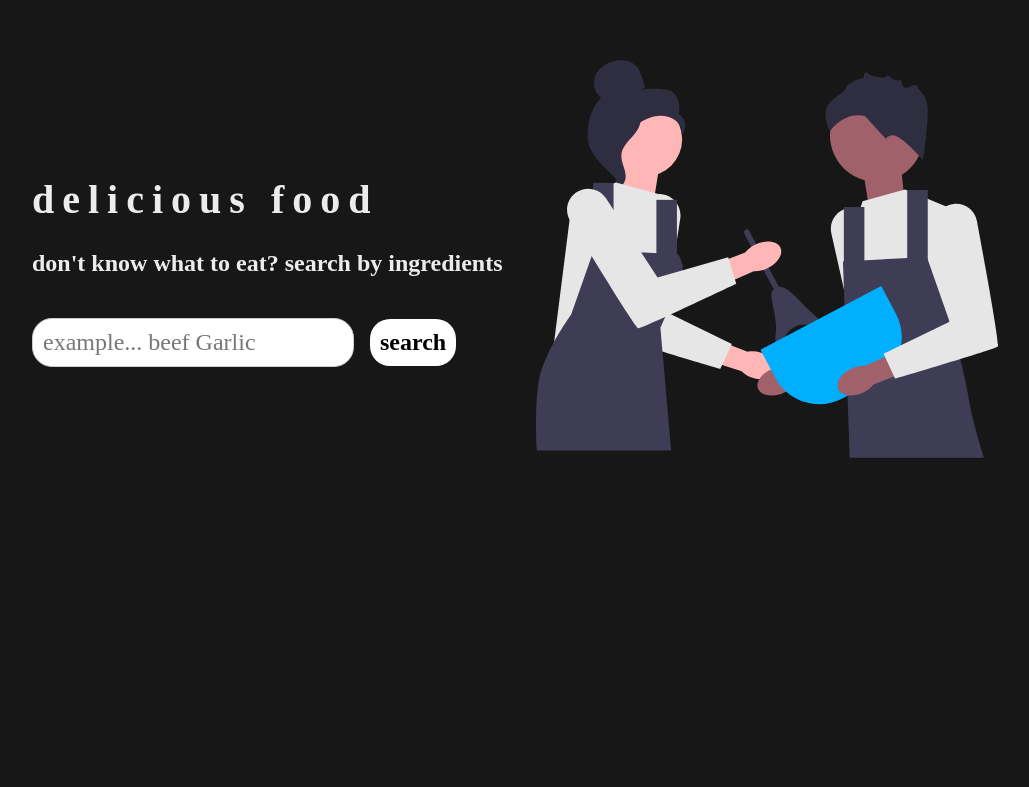
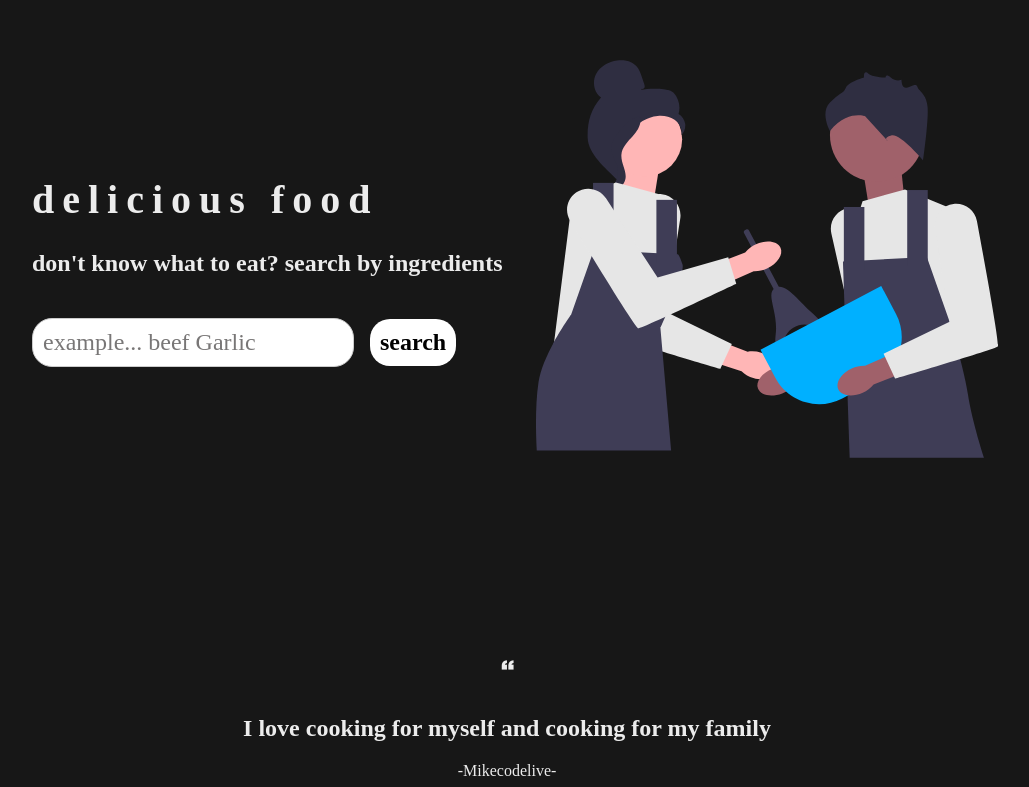
Before and after one commit to Mike-codelive/Recipe-Search-App, an Angular app: page / in a window 1280 px wide. Shown: the part 165-952 px from the top of the page, without its empty margins (133-1162 px from the left). Before the commit the page ends 800 px from the top, so only its background shows below. Built offline with nearby package versions, Linux system fonts and the light colour scheme.

Commit message:
Footer section

```diff
--- a/src/app/app.component.html
+++ b/src/app/app.component.html
@@ -1 +1,3 @@
-<app-header></app-header> <app-recipes></app-recipes>
+<app-header></app-header>
+<app-recipes></app-recipes>
+<app-footer></app-footer>
--- a/src/app/app.component.ts
+++ b/src/app/app.component.ts
@@ -1,12 +1,13 @@
 import { Component } from '@angular/core';
 import { HeaderComponent } from './header/header.component';
 import { RecipesComponent } from './recipes/recipes.component';
+import { FooterComponent } from './footer/footer.component';
 // import { RouterOutlet } from '@angular/router';
 
 @Component({
   selector: 'app-root',
   standalone: true,
-  imports: [HeaderComponent, RecipesComponent],
+  imports: [HeaderComponent, RecipesComponent, FooterComponent],
   templateUrl: './app.component.html',
   styleUrl: './app.component.css',
 })
--- /dev/null
+++ b/src/app/footer/footer.component.html
@@ -0,0 +1,5 @@
+<footer class="text-center my-1">
+  <h1>🙶</h1>
+  <h2>I love cooking for myself and cooking for my family</h2>
+  <p>-Mikecodelive-</p>
+</footer>
--- a/src/app/recipes/recipes.component.ts
+++ b/src/app/recipes/recipes.component.ts
@@ -26,7 +26,7 @@ export class RecipesComponent implements AfterViewInit, OnInit {
   private recipeService = inject(RecipeService);
   private httpClient = inject(HttpClient);
   private destroyRef = inject(DestroyRef);
-  private injector = inject(Injector); // Inject the Injector
+  private injector = inject(Injector);
 
   @ViewChild('recipesSection') recipesSection!: ElementRef;
 
```
Also changed, not shown: src/app/footer/footer.component.ts (added, +12 -0 lines), src/app/footer/footer.component.css (added).
